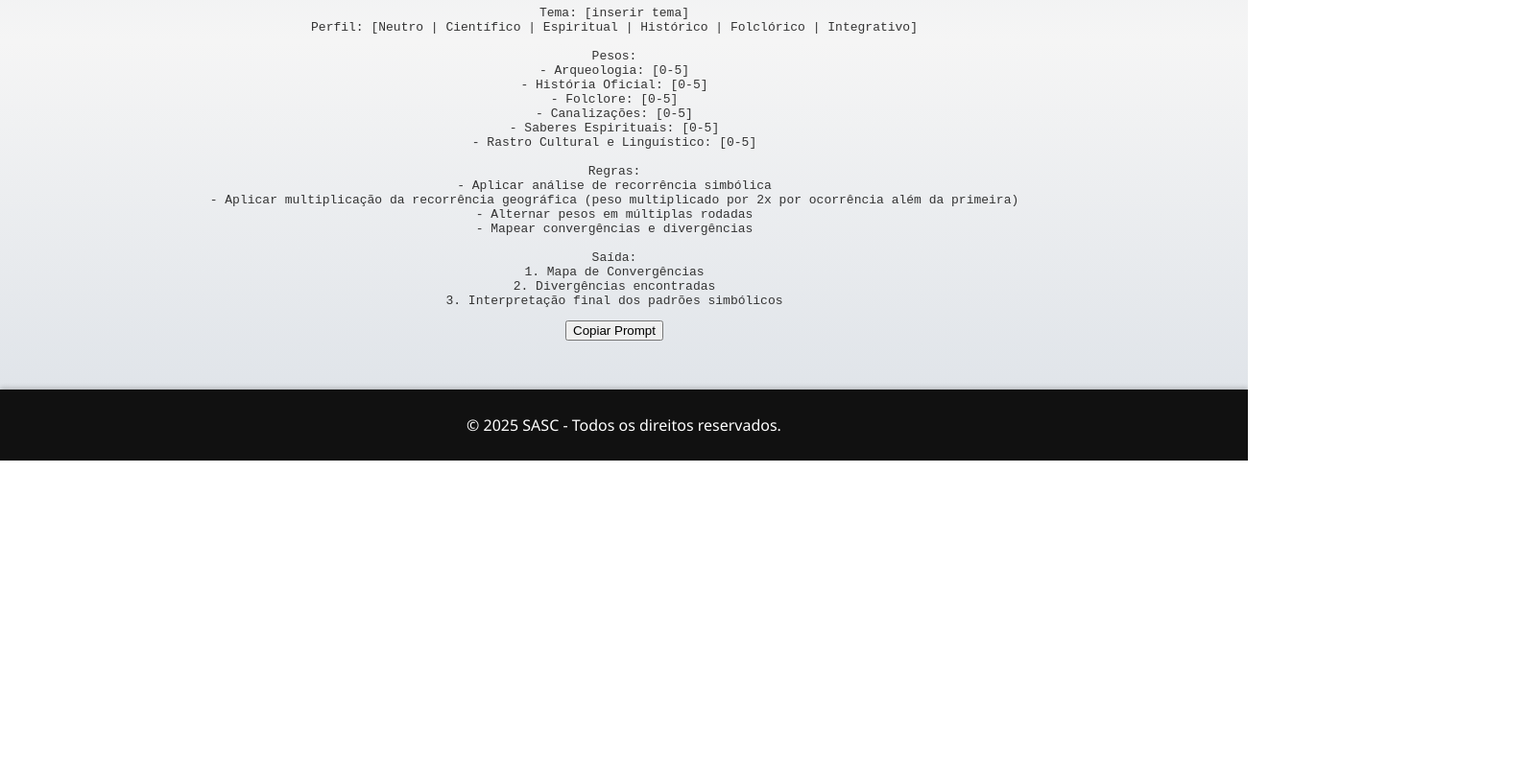
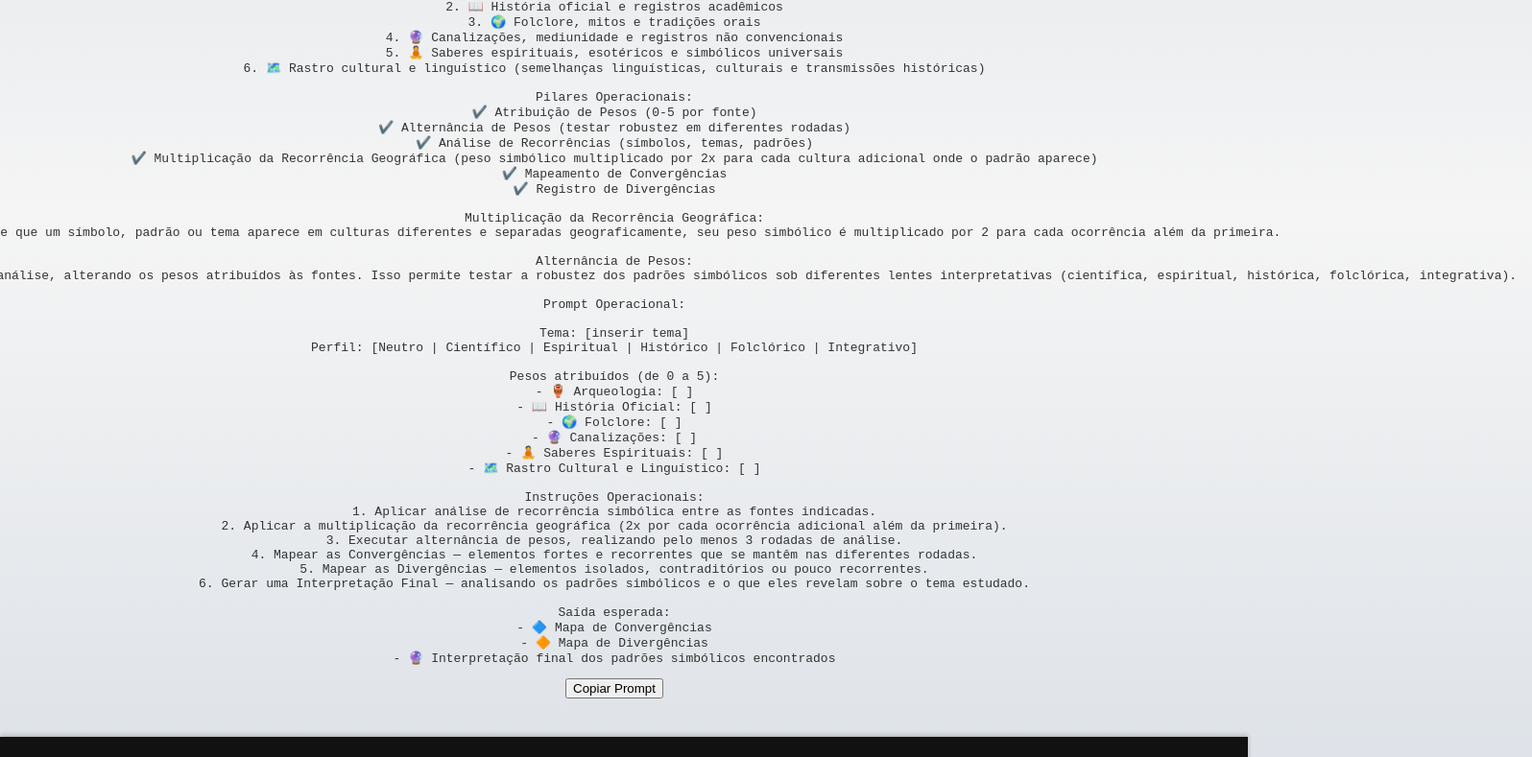
Before and after one commit to marciomenezesrj/sasc-website, a plain HTML site: page en/prompt.html in a window 1280 px wide. Shown: the part 394-1183 px from the top of the page at 96% size, 1596 px wide, since content can reach past the window. Before the commit the page ends 874 px from the top, so only its background shows below. Drawn offline with Linux system fonts and the light colour scheme.

Commit message:
Add files via upload

```diff
--- a/en/prompt.html
+++ b/en/prompt.html
@@ -21,30 +21,59 @@
 </header>
 <main>
 <h1>Prompt Operacional - SASC</h1>
-<p>Esta página fornece o prompt estruturado do método SASC, utilizado para realizar análises simbólicas comparativas. Copie o prompt abaixo, insira o tema desejado e ajuste os pesos conforme sua análise.</p>
-<h2>Prompt</h2>
+<p>Esta página fornece o prompt estruturado do método SASC, utilizado para realizar análises simbólicas comparativas.</p>
 <pre id="prompt">
+Método SASC — Sistema de Análise Simbólica Comparativa
+
+O SASC é uma metodologia para análise, cruzamento e interpretação simbólica de informações. Ele parte do princípio de que a verdade se revela nos padrões recorrentes que atravessam culturas, tempos, tradições e diferentes linhas de conhecimento.
+
+Fontes consideradas:
+1. 🏺 Arqueologia e vestígios materiais
+2. 📖 História oficial e registros acadêmicos
+3. 🌍 Folclore, mitos e tradições orais
+4. 🔮 Canalizações, mediunidade e registros não convencionais
+5. 🧘 Saberes espirituais, esotéricos e simbólicos universais
+6. 🗺️ Rastro cultural e linguístico (semelhanças linguísticas, culturais e transmissões históricas)
+
+Pilares Operacionais:
+✔️ Atribuição de Pesos (0-5 por fonte)
+✔️ Alternância de Pesos (testar robustez em diferentes rodadas)
+✔️ Análise de Recorrências (símbolos, temas, padrões)
+✔️ Multiplicação da Recorrência Geográfica (peso simbólico multiplicado por 2x para cada cultura adicional onde o padrão aparece)
+✔️ Mapeamento de Convergências
+✔️ Registro de Divergências
+
+Multiplicação da Recorrência Geográfica:
+- Sempre que um símbolo, padrão ou tema aparece em culturas diferentes e separadas geograficamente, seu peso simbólico é multiplicado por 2 para cada ocorrência além da primeira.
+
+Alternância de Pesos:
+- O método exige múltiplas rodadas de análise, alterando os pesos atribuídos às fontes. Isso permite testar a robustez dos padrões simbólicos sob diferentes lentes interpretativas (científica, espiritual, histórica, folclórica, integrativa).
+
+Prompt Operacional:
+
 Tema: [inserir tema]
 Perfil: [Neutro | Científico | Espiritual | Histórico | Folclórico | Integrativo]
 
-Pesos:
-- Arqueologia: [0-5]
-- História Oficial: [0-5]
-- Folclore: [0-5]
-- Canalizações: [0-5]
-- Saberes Espirituais: [0-5]
-- Rastro Cultural e Linguístico: [0-5]
+Pesos atribuídos (de 0 a 5):
+- 🏺 Arqueologia: [ ]
+- 📖 História Oficial: [ ]
+- 🌍 Folclore: [ ]
+- 🔮 Canalizações: [ ]
+- 🧘 Saberes Espirituais: [ ]
+- 🗺️ Rastro Cultural e Linguístico: [ ]
 
-Regras:
-- Aplicar análise de recorrência simbólica
-- Aplicar multiplicação da recorrência geográfica (peso multiplicado por 2x por ocorrência além da primeira)
-- Alternar pesos em múltiplas rodadas
-- Mapear convergências e divergências
+Instruções Operacionais:
+1. Aplicar análise de recorrência simbólica entre as fontes indicadas.
+2. Aplicar a multiplicação da recorrência geográfica (2x por cada ocorrência adicional além da primeira).
+3. Executar alternância de pesos, realizando pelo menos 3 rodadas de análise.
+4. Mapear as Convergências — elementos fortes e recorrentes que se mantêm nas diferentes rodadas.
+5. Mapear as Divergências — elementos isolados, contraditórios ou pouco recorrentes.
+6. Gerar uma Interpretação Final — analisando os padrões simbólicos e o que eles revelam sobre o tema estudado.
 
-Saída:
-1. Mapa de Convergências
-2. Divergências encontradas
-3. Interpretação final dos padrões simbólicos
+Saída esperada:
+- 🔷 Mapa de Convergências
+- 🔶 Mapa de Divergências
+- 🔮 Interpretação final dos padrões simbólicos encontrados
 </pre>
 <button onclick="copiarPrompt()">Copiar Prompt</button>
 <script>
```
Also changed, not shown: es/prompt.html (+47 -18 lines), pt/prompt.html (+47 -18 lines).
